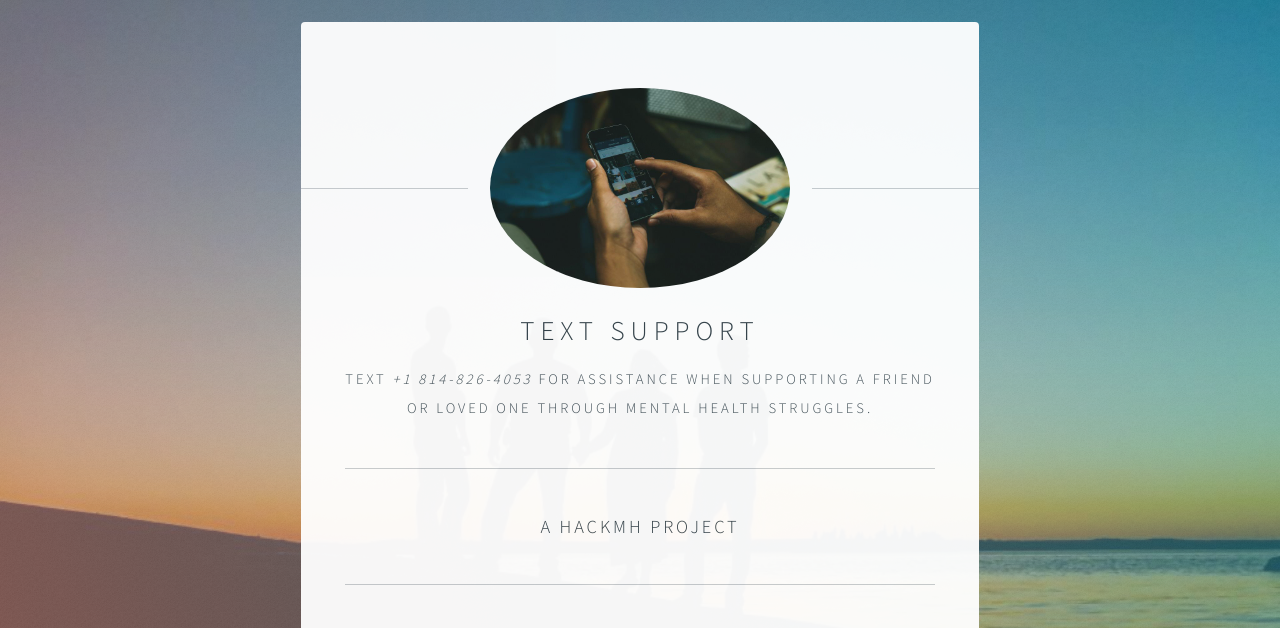
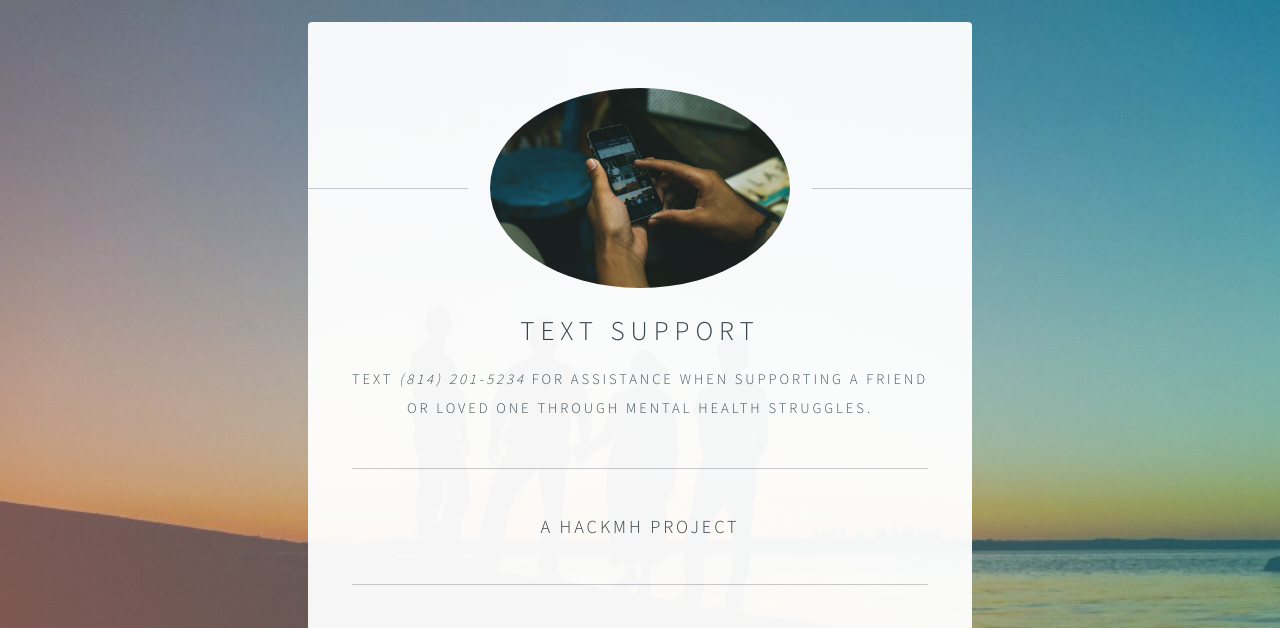
Before and after one commit to BillZito/text_support, a Flask app: page / in a window 1280 px wide. Shown: the top 628 px of the page. Run offline with Flask 2, Linux system fonts and the light colour scheme; parts of the project's set-up code (start-up, migrations or seed data) failed here and were passed over.

Commit message:
Update twilio number
Because we did not use our free trial number with twilio for over a
month, we had to upgrade to a new number. This commit adds the new
number.

Signed-off-by: mattjmcnaughton <mattjmcnaughton@gmail.com>

```diff
--- a/text_support/templates/index.html
+++ b/text_support/templates/index.html
@@ -9,7 +9,7 @@
           </span>
           <h1>Text Support</h1>
           <p>
-            Text <em>+1 814-826-4053</em> for assistance when supporting a friend <br>
+            Text <em>(814) 201-5234</em> for assistance when supporting a friend <br>
             or loved one through mental health struggles.
           </p>
         </header>
```
Also changed, not shown: tests/test_views.py (+2 -2 lines), README.md.
